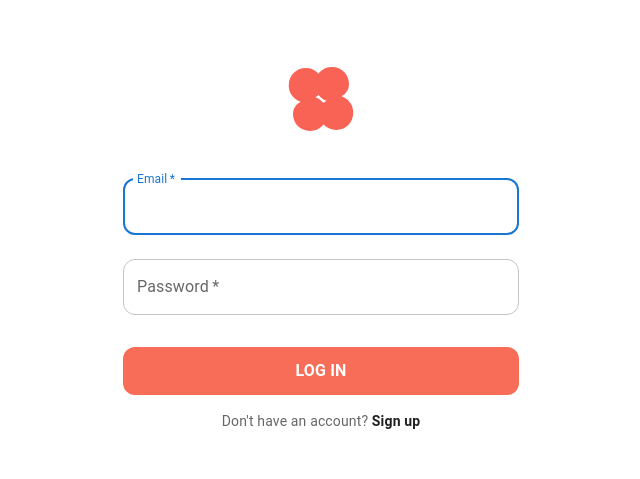
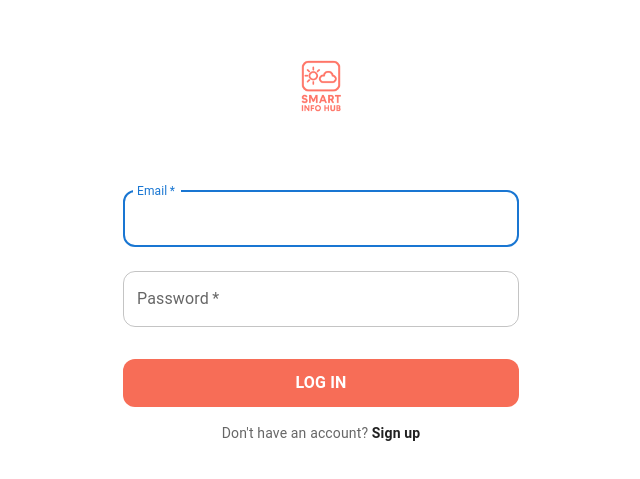
Before and after one commit to Son-github/dailybriefing, a React (Create React App) app in the folder frontend/: page /login in a window 1280 px wide. Shown: the part 155-634 px from the top of the page, without its empty margins (319-959 px from the left). Built offline with nearby package versions, Linux system fonts and the light colour scheme.

Commit message:
feat: 로고 파일 업로드 (수정 필요)

```diff
--- a/frontend/src/components/AuthLayout.js
+++ b/frontend/src/components/AuthLayout.js
@@ -1,4 +1,5 @@
 import React from 'react';
+import Logo from '../assets/Logo.png';
 import { Box, Container, Typography } from '@mui/material';
 
 // 로그인 페이지의 'S' 로고
@@ -36,8 +37,17 @@ function AuthLayout({ logoType, title, children }) {
                     alignItems: 'center',
                 }}
             >
-                {/* logoType에 따라 다른 로고를 보여줍니다. */}
-                {logoType === 'login' ? <LoginLogo /> : <SignUpLogo />}
+                {/* 3. 기존의 SVG 컴포넌트 대신, Box를 img 태그처럼 사용하여 이미지를 표시합니다. */}
+                <Box
+                    component="img"
+                    src={Logo} // src 속성에 import한 이미지 변수를 넣어줍니다.
+                    alt={`${logoType} Logo`} // 이미지가 보이지 않을 때 표시될 대체 텍스트
+                    sx={{
+                        width: 80,
+                        height: 80,
+                        mb: title ? 0 : 3 // 타이틀이 없을 경우 로고 아래에 여백을 줍니다.
+                    }}
+                />
 
                 {/* title이 있으면 h5 태그로 보여줍니다. */}
                 {title && (
```
